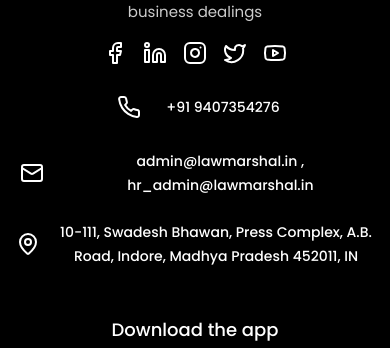
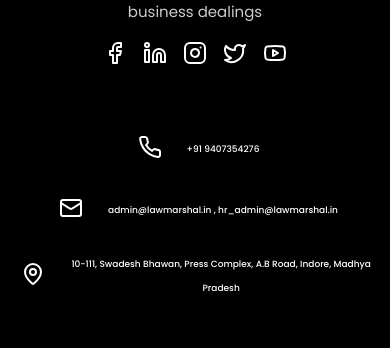
Before and after one commit to Kavit2102/Law-Marshal, a React (Vite) app: page /contact in a window 390 px wide. Shown: the part 1113-1461 px from the top of the page. Built offline with nearby package versions, Linux system fonts and the light colour scheme.

Commit message:
responsive footer and office image

```diff
--- a/src/App.jsx
+++ b/src/App.jsx
@@ -8,7 +8,7 @@
 import Careers from "./pages/careers";
 import Products from "./pages/products";
 import OurPartnersPage from "./pages/OurPartnersPage";
-import Footer from "./components/home/footer";
+import Footer from "./components/footer";
 import ScrollToTop from "./ScrollToTop";
 
 function App() {
--- a/src/components/home/footer.jsx
+++ b/src/components/footer.jsx
@@ -18,7 +18,7 @@
   return (
     <div className="bg-black pt-16">
       <div className="w-full px-4 xl:px-0">
-        <div className="flex flex-col justify-between sm:px-[18px] items-center md:flex-row md:px-10">
+        <div className="flex flex-col justify-between sm:px-[18px] items-center lg:flex-row md:px-10">
           <div className="w-full md:w-[516px] flex flex-col items-center">
             <p className="text-[18px] font-medium text-white"></p>
             <h1 className="text-white font-extrabold flex flex-col md:flex-row items-center gap-2">
@@ -53,7 +53,7 @@
               </Link>
             </div>
           </div>
-          <div className="flex flex-col items-center md:items-start">
+          <div className="my-10 flex flex-col items-center lg:items-start">
             <div className="mt-[23px] flex items-center">
               <div className="flex h-[38px] w-[38px] items-center justify-center rounded-[75%]">
                 <PhoneIcon />
@@ -62,7 +62,7 @@
                 <Link
                   to={"/"}
                   href="tel:+911800123444"
-                  className="font-Inter text-[14px] font-medium text-white"
+                  className="font-Inter text-[9px] md:text-[14px] font-medium text-white"
                 >
                   +91 9407354276
                 </Link>
@@ -76,7 +76,7 @@
                 <Link
                   to={"/"}
                   href="mailto:help@lorem.com"
-                  className="font-Inter text-[14px] font-medium text-[#fff]"
+                  className="font-Inter text-[9px] md:text-[14px] font-medium text-[#fff]"
                 >
                   admin@lawmarshal.in &#44; hr_admin@lawmarshal.in
                 </Link>
@@ -88,12 +88,11 @@
               </div>
               <div className="ml-[18px]">
                 <Link
-                  to={"/"}
-                  href="mailto:help@lorem.com"
-                  className="font-Inter text-[14px] font-medium text-[#fff]"
+                  to={"/contact"}
+                  className="font-Inter text-[9px] md:text-[14px] font-medium text-[#fff]"
                 >
-                  10-111, Swadesh Bhawan, Press Complex, A.B. Road, Indore,
-                  Madhya Pradesh 452011, IN
+                  10-111, Swadesh Bhawan, Press Complex, A.B Road, Indore,
+                  Madhya Pradesh
                 </Link>
               </div>
             </div>
--- a/src/components/home/clientsSection.jsx
+++ b/src/components/home/clientsSection.jsx
@@ -15,7 +15,7 @@
           {clients.map((client, index) => (
             <motion.div
               key={client.id}
-              className={`mx-10 text-black ${
+              className={`mx-10 text-black md:${
                 index === 4 || index === 5 ? `col-span-2 my-5` : `col-span-1`
               }`}
               initial={{ scale: 0.8 }}
--- a/src/pages/CompanyOverview.jsx
+++ b/src/pages/CompanyOverview.jsx
@@ -42,9 +42,9 @@
         >
           <div className="relative">
             <img
-              src="/webp/office.webp"
+              src="/jpg/office.jpg"
               alt="Law Marshal Office"
-              className="rounded-2xl shadow-2xl w-full h-auto z-10 relative"
+              className="rounded-2xl shadow-2xl z-10 relative"
             />
             <div className="absolute inset-0 bg-gradient-to-tr from-blue-500 to-indigo-500 opacity-20 rounded-2xl"></div>
             <div className="absolute -bottom-6 -right-6 w-24 h-24 bg-yellow-400 rounded-full z-0"></div>
--- a/src/pages/home.jsx
+++ b/src/pages/home.jsx
@@ -42,7 +42,7 @@
                 initial={{ opacity: 0, y: 20 }}
                 animate={{ opacity: 1, y: 0 }}
                 transition={{ delay: 0.3 }}
-                className="leading-loose"
+                className="leading-tight"
               >
                 India's Leading Technology Solution
               </motion.span>
@@ -50,6 +50,7 @@
                 initial={{ opacity: 0, y: 20 }}
                 animate={{ opacity: 1, y: 0 }}
                 transition={{ delay: 0.5 }}
+                className="leading-tight"
               >
                 for Enhanced Collections
               </motion.span>
@@ -57,6 +58,7 @@
                 initial={{ opacity: 0, y: 20 }}
                 animate={{ opacity: 1, y: 0 }}
                 transition={{ delay: 0.7 }}
+                className="leading-tight"
               >
                 and Customer Service
               </motion.span>
```
Also changed, not shown: public/jpg/office.jpg (added).
